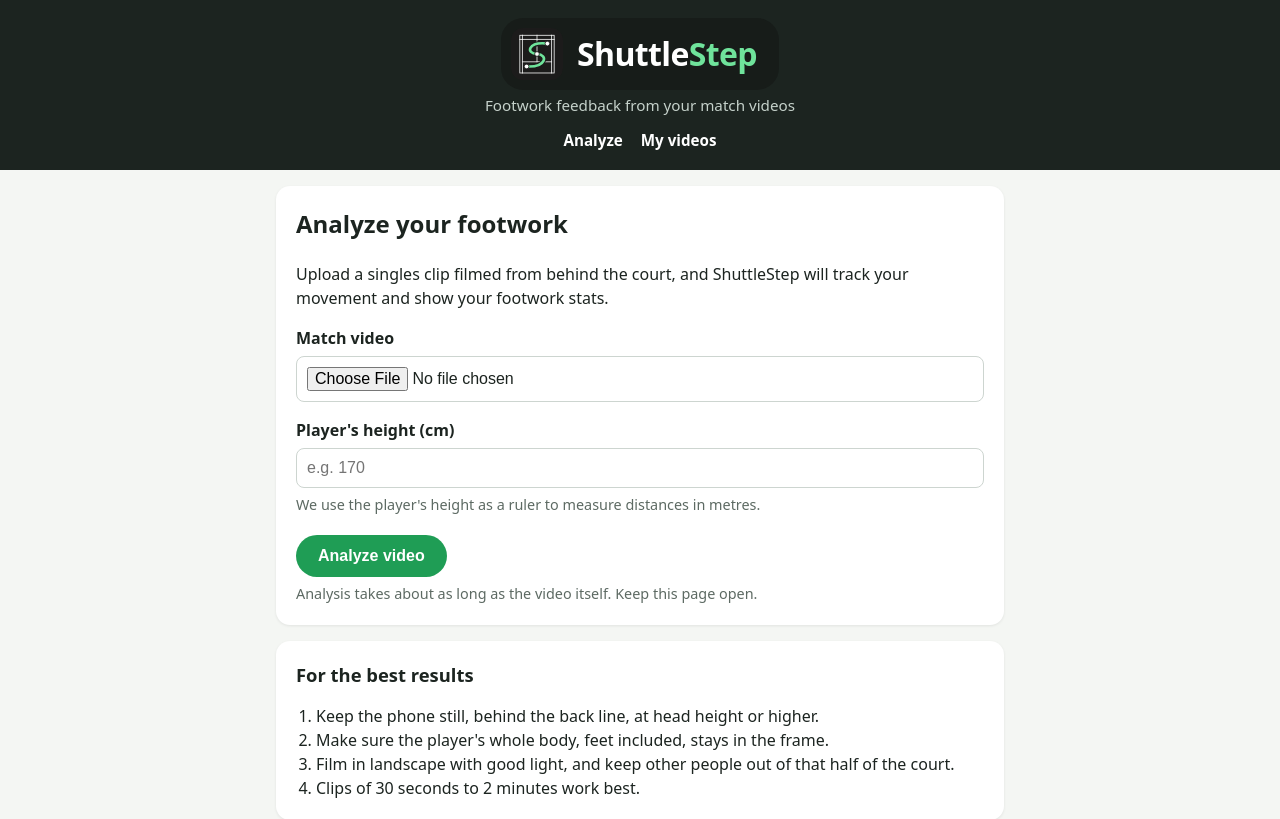
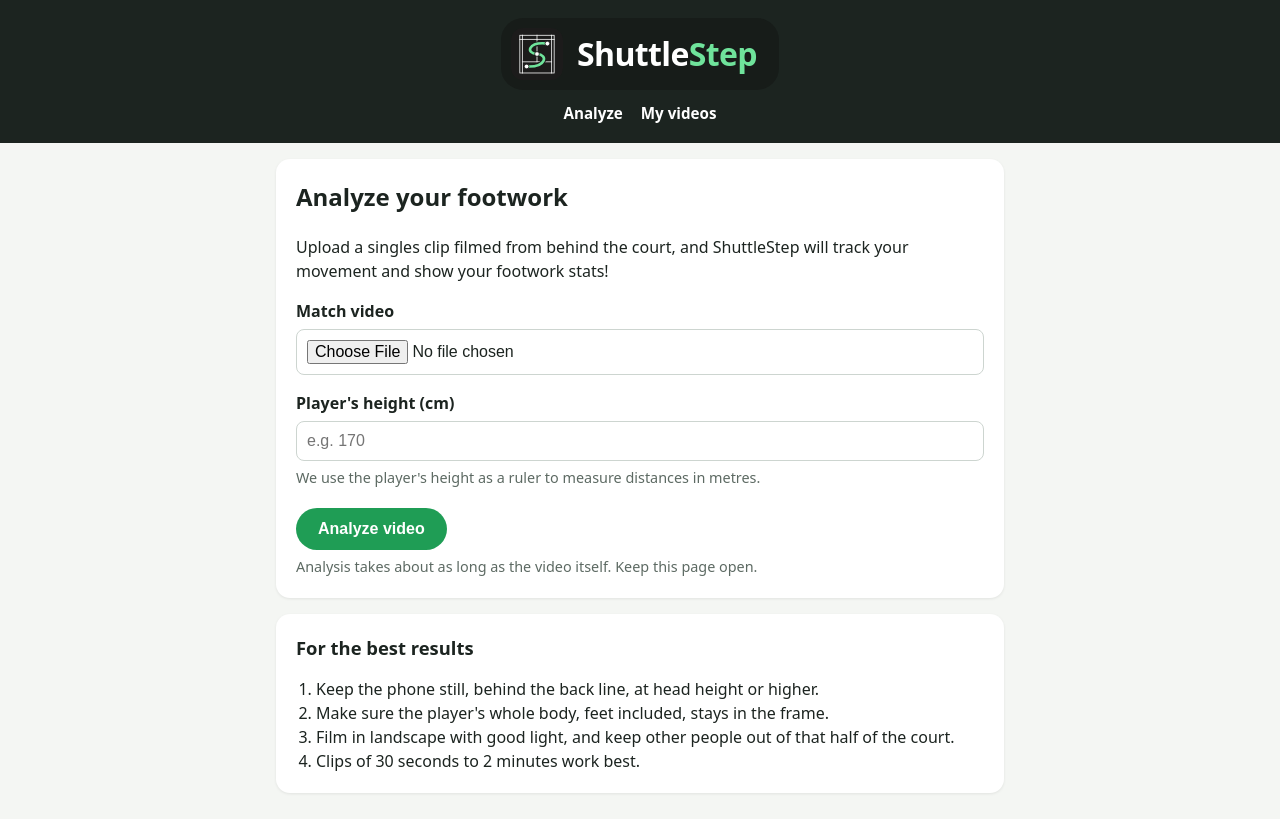
Before and after one commit to GitHUBKid-cyber/ShuttleStep, a Flask app: page / in a window 1280 px wide. Shown: the top 819 px of the page. Run offline with Flask 3, Linux system fonts and the light colour scheme; parts of the project's set-up code (start-up, migrations or seed data) failed here and were passed over; some libraries are stand-ins or nearby versions.

Commit message:
Remove tagline from header, punchier intro text

```diff
--- a/static/style.css
+++ b/static/style.css
@@ -47,12 +47,6 @@ body {
 }
 
 .logo-text span { color: #6fe39b; }
-
-.tagline {
-  margin: 4px 0 0;
-  color: #c5d1ca;
-  font-size: 0.95rem;
-}
 
 main {
   max-width: 760px;
--- a/templates/base.html
+++ b/templates/base.html
@@ -13,7 +13,6 @@
       <img src="{{ url_for('static', filename='logo.svg') }}" alt="">
       <span class="logo-text">Shuttle<span>Step</span></span>
     </a>
-    <p class="tagline">Footwork feedback from your match videos</p>
     <nav class="nav">
       <a href="{{ url_for('index') }}">Analyze</a>
       <a href="{{ url_for('videos') }}">My videos</a>
--- a/templates/index.html
+++ b/templates/index.html
@@ -2,7 +2,7 @@
 {% block content %}
 <section class="card">
   <h1>Analyze your footwork</h1>
-  <p>Upload a singles clip filmed from behind the court, and ShuttleStep will track your movement and show your footwork stats.</p>
+  <p>Upload a singles clip filmed from behind the court, and ShuttleStep will track your movement and show your footwork stats!</p>
 
   {% if error %}<p class="error">{{ error }}</p>{% endif %}
 
```
